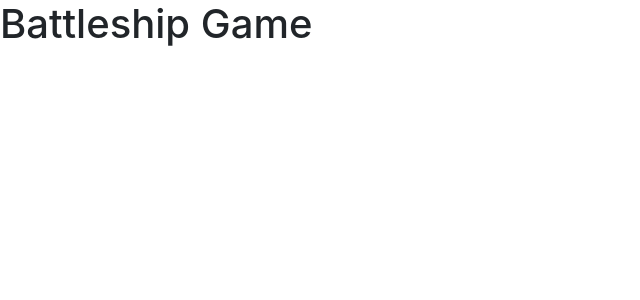
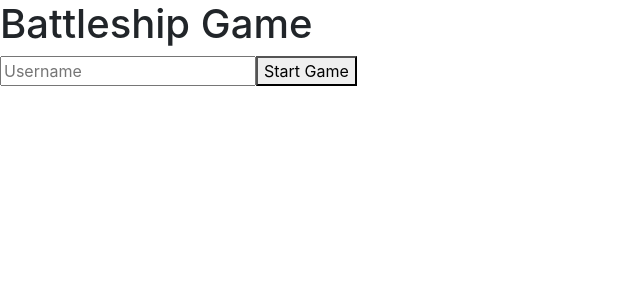
Before and after one commit to jesperkling/battleship-client, a React (Create React App) app: page / in a window 1280 px wide. Shown: the top 300 px of the page, without its empty margins (0-640 px from the left). Built offline with nearby package versions, Linux system fonts and the light colour scheme; no server answers.

Commit message:
Added user form on start page and it's working to register username.

```diff
--- a/src/App.jsx
+++ b/src/App.jsx
@@ -1,13 +1,44 @@
 import socketio from 'socket.io-client'
 import './App.css';
+import { useEffect, useState } from 'react'
 
 const socket = socketio.connect(process.env.REACT_APP_SOCKET_URL)
 
 const App = () => {
 	console.log(socket)
+
+	const [username, setUsername] = useState('')
+	const [userInput, setUserInput] = useState('')
+
+	const handleUsernameSubmit = e => {
+		e.preventDefault()
+		setUsername(userInput)
+		socket.emit('player:username', userInput)
+		setUserInput('')
+	}
+
+	useEffect(() => {
+		console.log(username)
+	}, [username])
+
 	return (
 		<div>
 			<h1>Battleship Game</h1>
+			<div className='start-page'>
+				<form onSubmit={handleUsernameSubmit}>
+					<div>
+						<input
+							type='text'
+							id='username'
+							required
+							placeholder='Username'
+							value={userInput}
+							onChange={e => setUserInput(e.target.value)}
+						/>
+						<button type='submit'>Start Game</button>
+					</div>
+				</form>
+			</div>
 		</div>
 	)
 }
```
